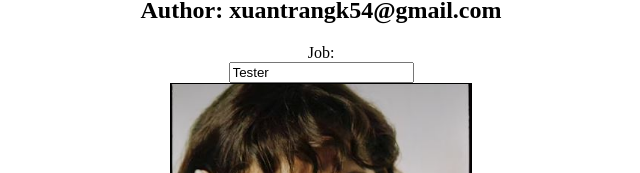
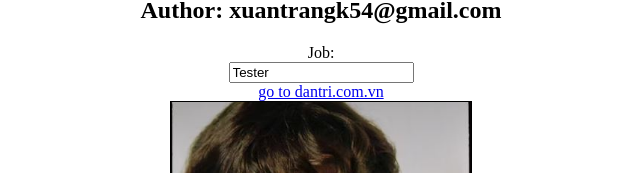
Before and after one commit to xuantrangk54/i-learn-robotframework-webserver, a Next.js app: page / in a window 1280 px wide. Shown: the part 111-284 px from the top of the page, without its empty margins (319-959 px from the left). Built offline with nearby package versions, Linux system fonts and the light colour scheme.

Commit message:
:sparkless: input name

```diff
--- a/app/page.tsx
+++ b/app/page.tsx
@@ -13,6 +13,7 @@ export default function Home() {
       <h2 id="author">Author: xuantrangk54@gmail.com</h2>
       <label htmlFor="job">Job:</label>
       <input name="job" defaultValue="Tester" />
+      <a href="https://dantri.com.vn">go to dantri.com.vn</a>
       <div className="grid grid-cols-1 sm:grid-cols-2 md:grid-cols-3 gap-6">
         {images.map((img) => (
           <div key={img.id} className="border rounded shadow p-2 bg-white">
```
